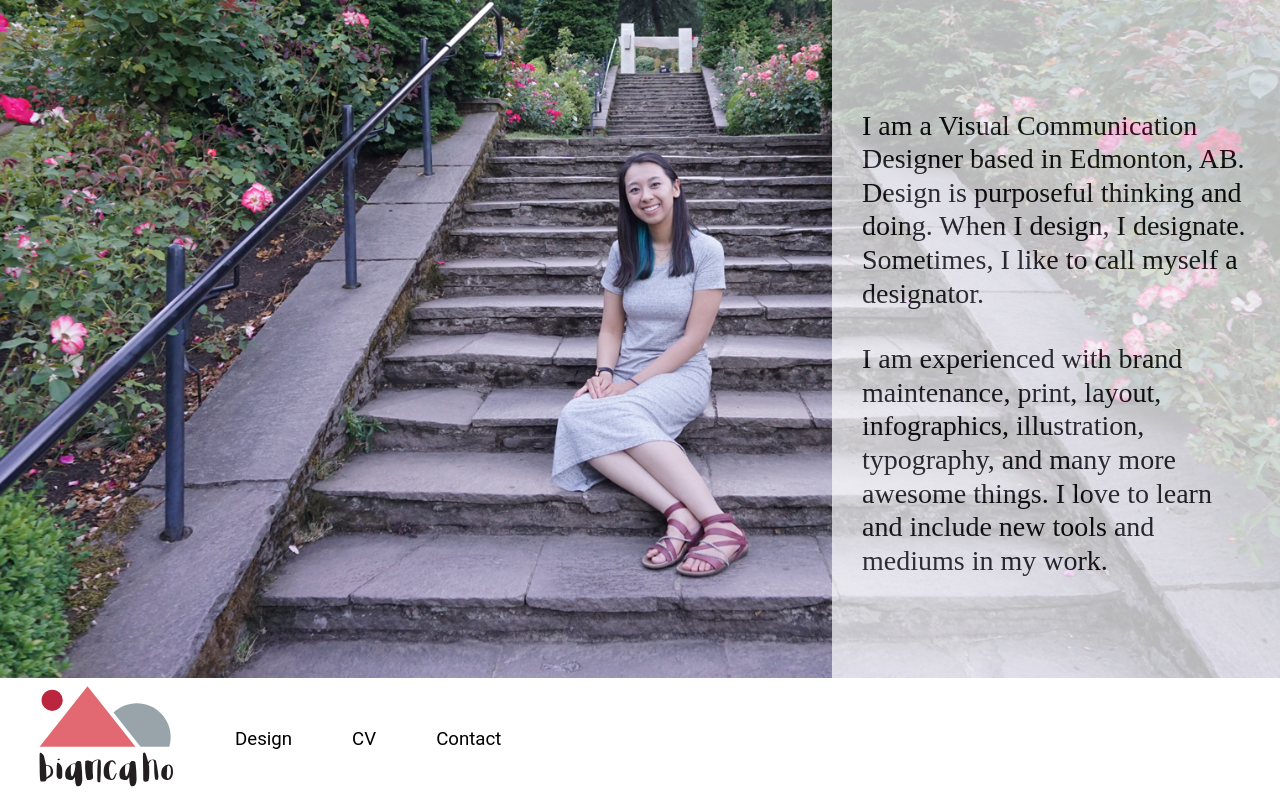
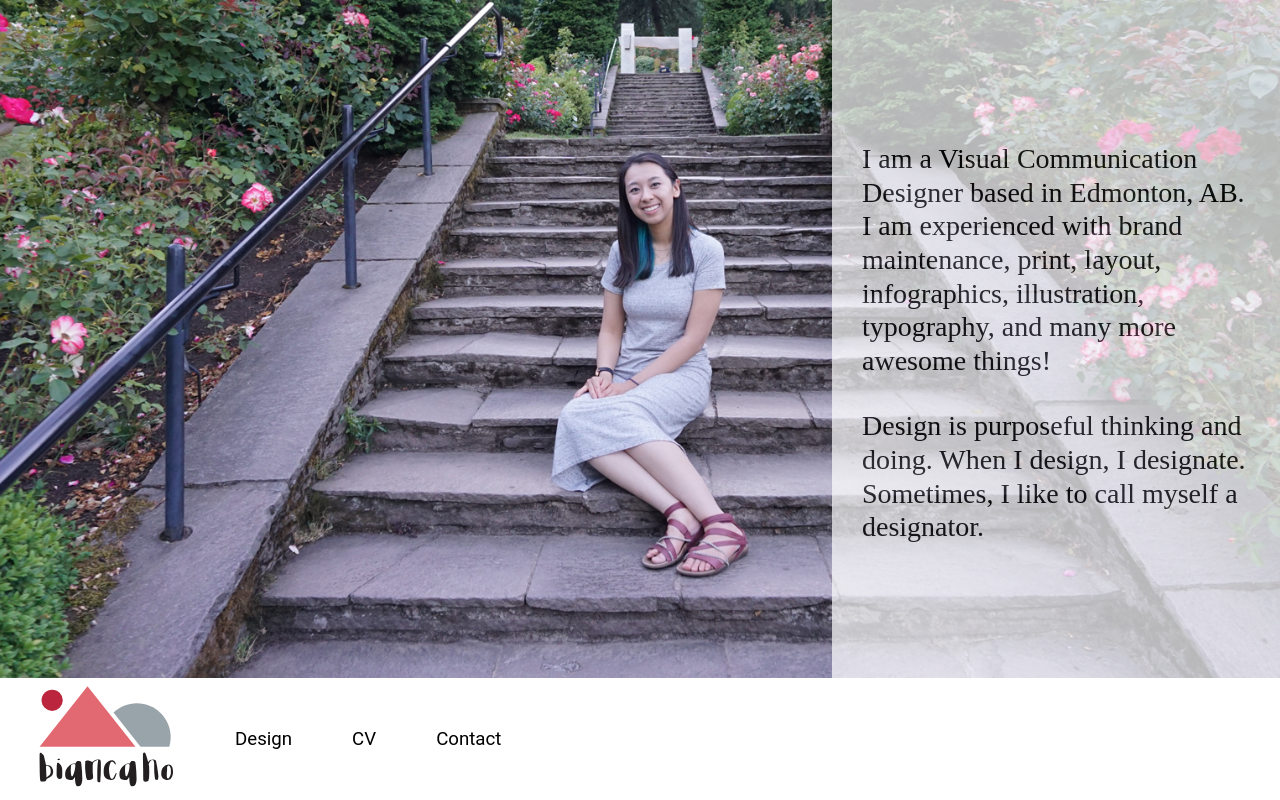
Before and after one commit to bisa-aaa/portfolio, an Astro site: page / in a window 1280 px wide. Built offline with nearby package versions, Linux system fonts and the light colour scheme; Astro itself is replaced by a stand-in of ours; a web font is replaced by a local one.

```diff
--- a/src/pages/404.astro
+++ b/src/pages/404.astro
@@ -73,6 +73,8 @@
     justify-content: center;
     width: 100vw;
     height: 85vh;
+    padding-left: 25px;
+    padding-right: 25px;
   }
 
   .error404-line {
--- a/src/pages/index.astro
+++ b/src/pages/index.astro
@@ -7,14 +7,13 @@
     <img class="landing-portrait" src="/assets/landingimage.jpg" />
     <div class="landing-intro">
       <p class="landing-text">
-        I am a Visual Communication Designer based in Edmonton, AB. Design is
-        purposeful thinking and doing. When I design, I designate. Sometimes, I
-        like to call myself a designator.
+        I am a Visual Communication Designer based in Edmonton, AB. I am
+        experienced with brand maintenance, print, layout, infographics,
+        illustration, typography, and many more awesome things!
       </p>
       <p class="landing-text">
-        I am experienced with brand maintenance, print, layout, infographics,
-        illustration, typography, and many more awesome things. I love to learn
-        and include new tools and mediums in my work.
+        Design is purposeful thinking and doing. When I design, I designate.
+        Sometimes, I like to call myself a designator.
       </p>
     </div>
   </div>
```
Also changed, not shown: public/assets/submerged/submerged2.jpg (renamed from public/assets/submerged/SubmergedMockup.jpg), public/assets/we-are-x/thumbnail.jpg (deleted), public/assets/we-are-x/we-are-x2.png (deleted).
